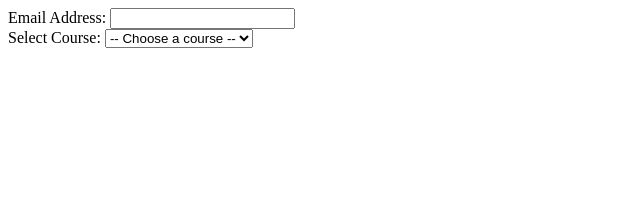
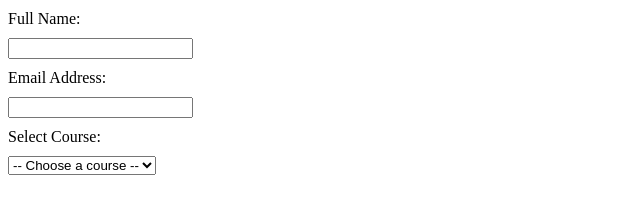
Before and after one commit to dev-daxh/itrnity_Week01_Task, a plain HTML site: page index.html in a window 1280 px wide. Shown: the whole page, without its empty margins (0-640 px from the left). Drawn offline with Linux system fonts and the light colour scheme.

Commit message:
Added feature for Full Name

```diff
--- a/index.html
+++ b/index.html
@@ -4,9 +4,22 @@
     <meta charset="UTF-8">
     <meta name="viewport" content="width=device-width, initial-scale=1.0">
     <title>registration form</title>
+    <style>
+        /* Simple styling for alignment */
+        label, input, select {
+            display: block;
+            margin: 10px 0;
+        }
+    </style>
 </head>
 <body>
-        <!-- For each feild make sure to name accrodingly cause i want to use in javascript for showing alert to user  -->
+    <!-- For each field, make sure to name accordingly because I want to use it in JavaScript for showing alerts to the user -->
+
+    <!-- Full Name input field -->
+    <form>
+        <label for="fullname">Full Name:</label>
+        <input type="text" id="fullname" name="fullname" required>
+    </form>
 
     <!-- Email input field -->
     <form>
@@ -14,7 +27,6 @@
         <input type="email" id="email" name="email" required>
     </form>
 
-    <!-- add more  -->
     <!-- Dropdown for course selection -->
     <label for="course-dropdown">Select Course:</label>
     <select id="course-dropdown" name="course">
```
Lines whose indentation alone changed are shown as unchanged.
